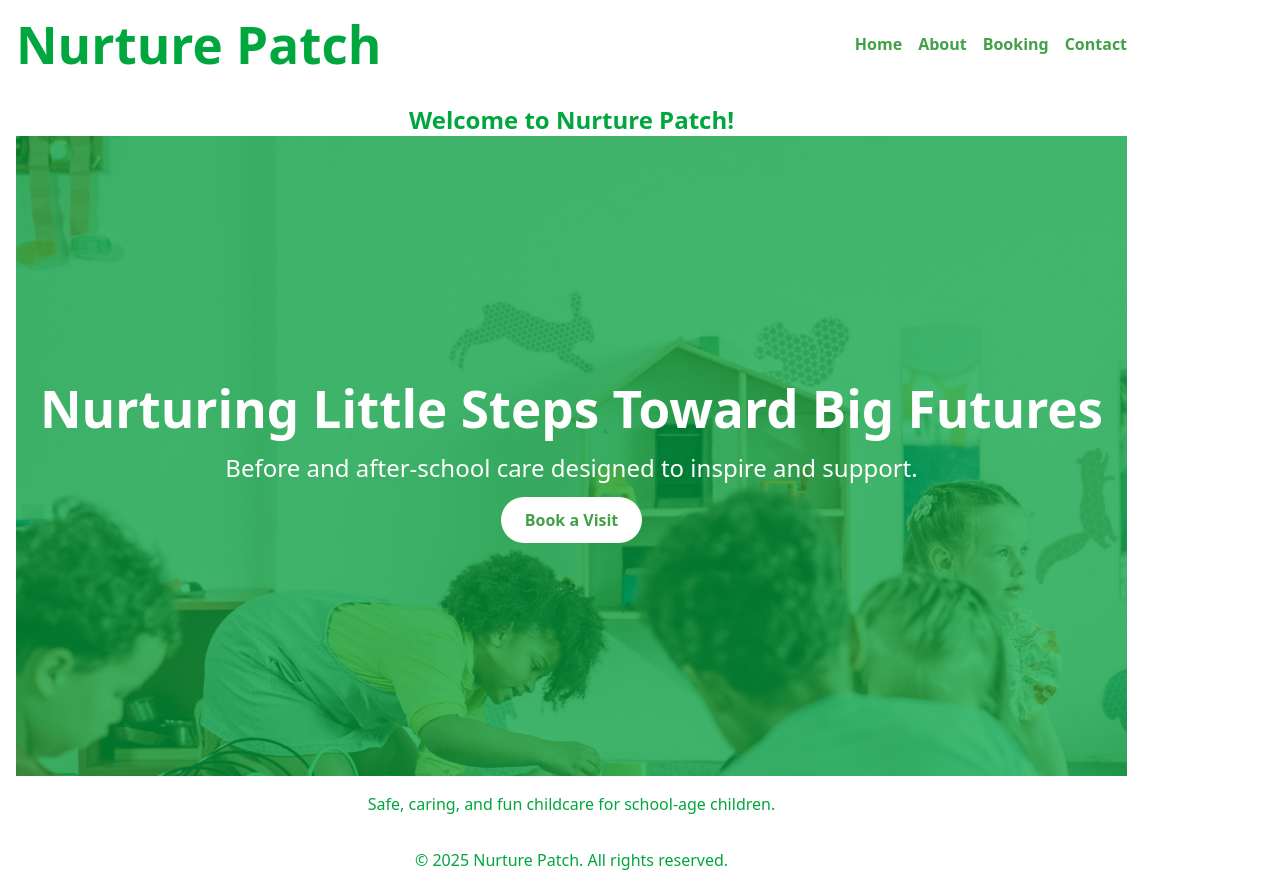
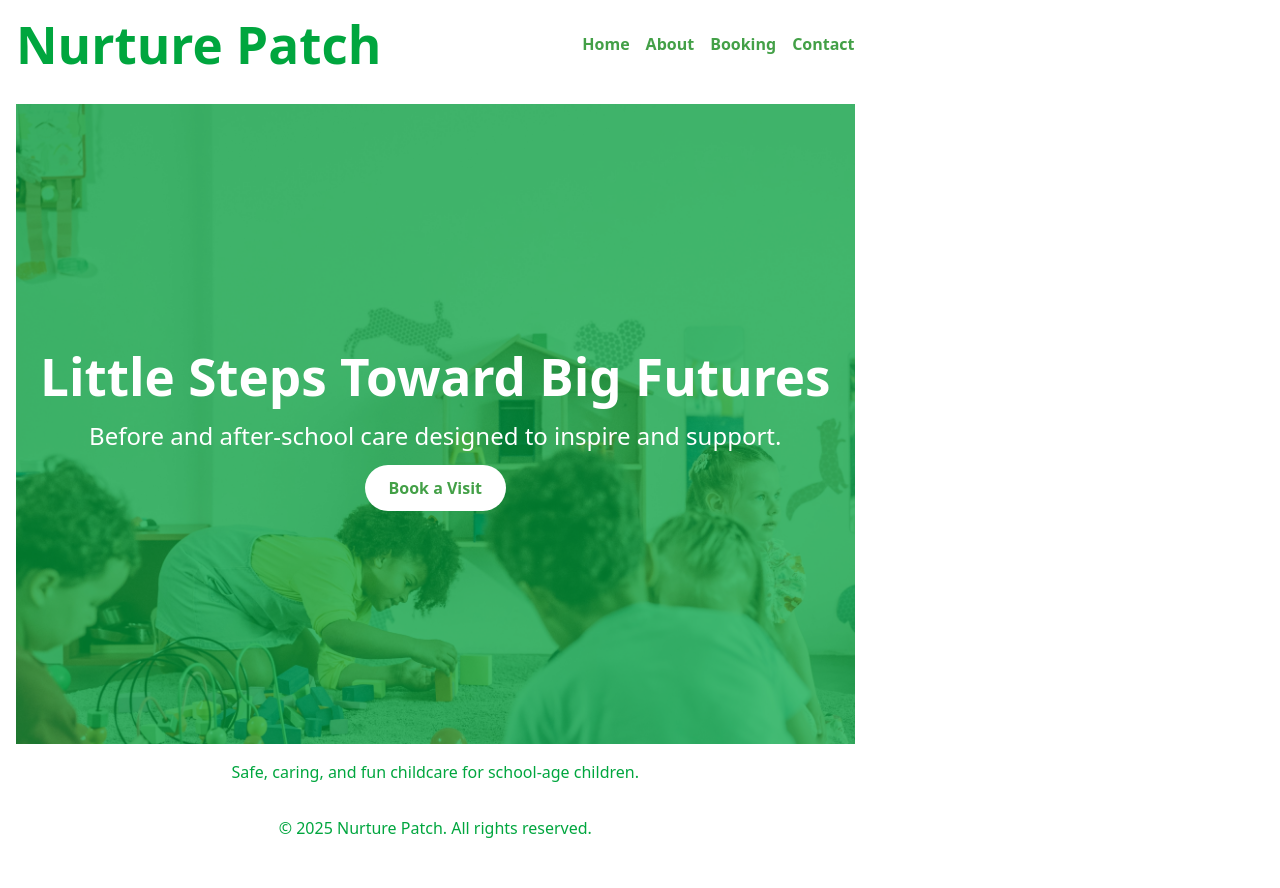
Before and after one commit to oluwaseunolusanya/nurture-patch, a React (Vite) app: page / in a window 1280 px wide. After the commit the page ends 856 px from the top, so only its background shows below. Built offline with nearby package versions, Linux system fonts and the light colour scheme.

Commit message:
Fix 'Book a Visit' button

```diff
--- a/src/components/Hero.jsx
+++ b/src/components/Hero.jsx
@@ -1,5 +1,6 @@
 import React from 'react';
 import heroImage from '../assets/hero.jpg'
+import { Link } from 'react-router-dom';
 
 const Hero = () => {
   return (
@@ -10,11 +11,14 @@ const Hero = () => {
         className="absolute w-full h-full object-cover opacity-30"
       />
       <div className="relative z-10 p-6">
-        <h1 className="text-4xl md:text-6xl font-bold mb-4">Nurturing Little Steps Toward Big Futures</h1>
+        <h1 className="text-4xl md:text-6xl font-bold mb-4">Little Steps Toward Big Futures</h1>
         <p className="text-lg md:text-2xl mb-6">Before and after-school care designed to inspire and support.</p>
-        <a href="/booking" className="bg-white text-green-600 font-semibold py-3 px-6 rounded-full hover:bg-green-100 transition">
+        <Link
+          to="/booking"
+          className="bg-white text-green-600 font-semibold py-3 px-6 rounded-full hover:bg-green-100 transition"
+        >
           Book a Visit
-        </a>
+        </Link>
       </div>
     </div>
   );
--- a/src/pages/Home.jsx
+++ b/src/pages/Home.jsx
@@ -5,7 +5,7 @@ import Hero from '../components/Hero';
 function Home() {
   return (
     <section className="text-center text-green-600">
-      <h2 className="text-2xl font-bold">Welcome to Nurture Patch!</h2>
+      {/* <h2 className="text-2xl font-bold">Welcome to Nurture Patch!</h2> */}
       <Hero />
       <p className="mt-4">Safe, caring, and fun childcare for school-age children.</p>
     </section>
```
